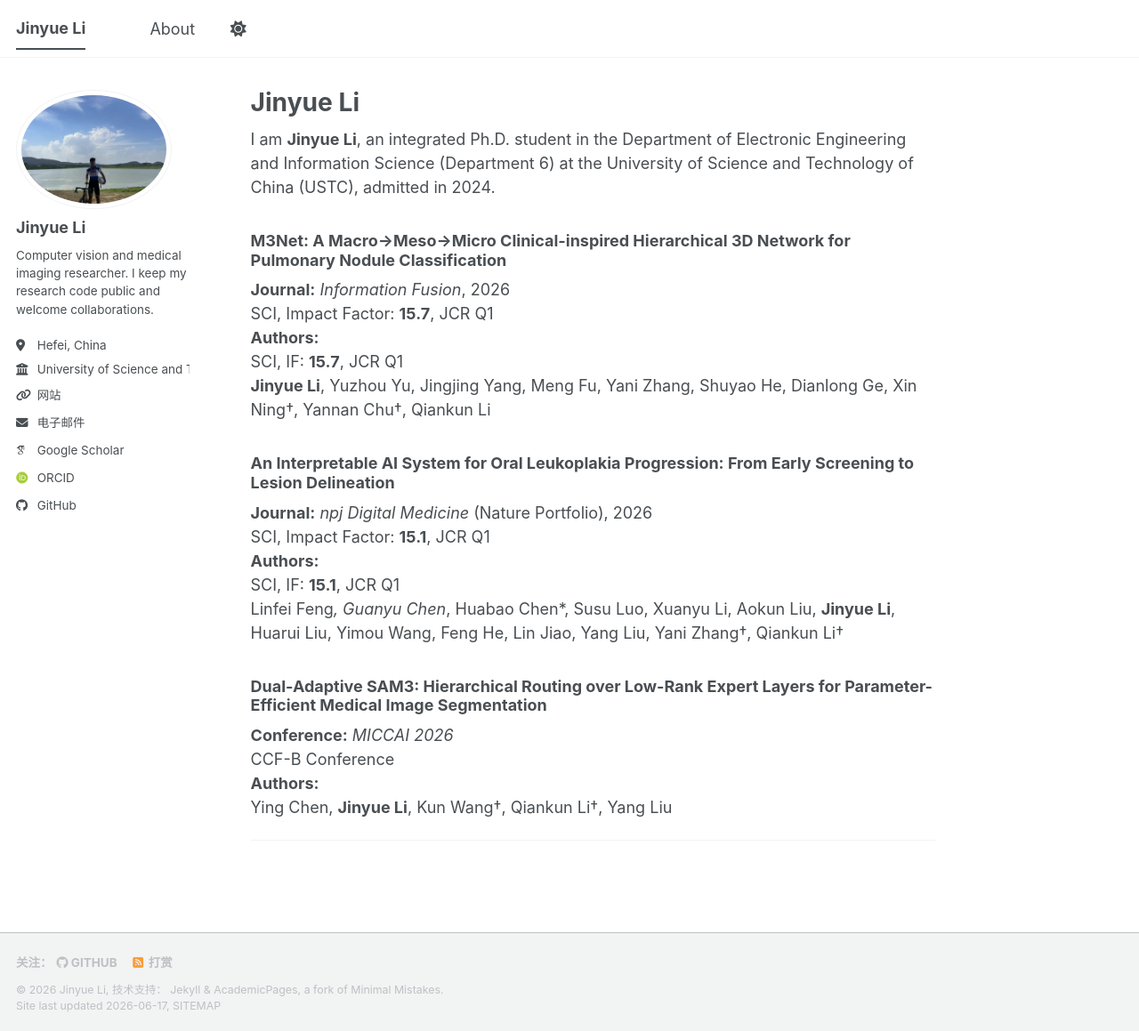
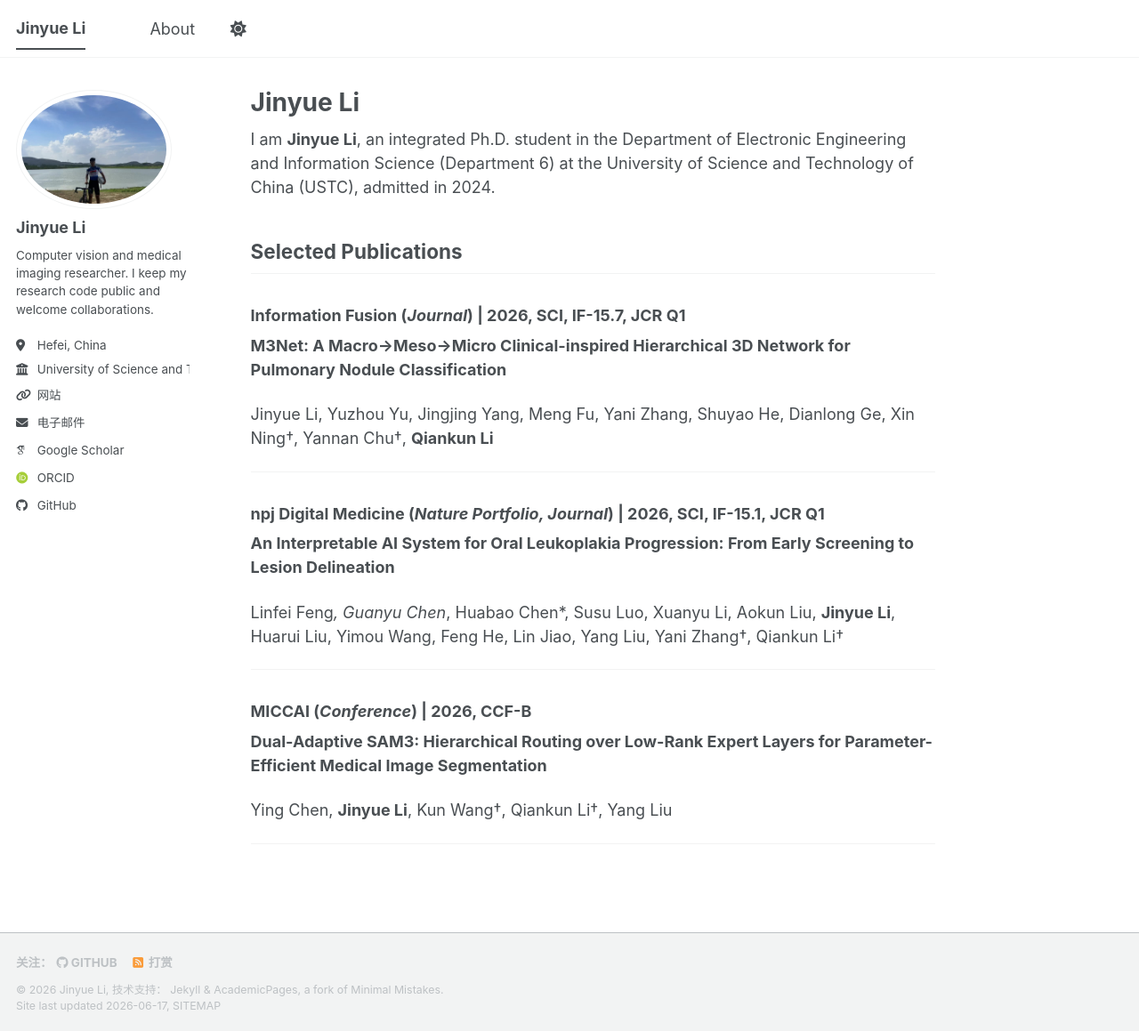
Before and after one commit to jylEcho/jylEcho.github.io, a Jekyll site: the page built from _pages/about.md, in a window 1280 px wide and 1159 px high. Shown: the whole window at 89% size. Built offline with Jekyll 4.4.1, drawn with Linux system fonts in a browser that asks for light colours; some web fonts are replaced; a script bundle is joined from its source files by our own code; library files that are not in the unit come from our copies.

Commit message:
Update about.md

```diff
--- a/_pages/about.md
+++ b/_pages/about.md
@@ -11,26 +11,25 @@ redirect_from:
 
 I am **Jinyue Li**, an integrated Ph.D. student in the Department of Electronic Engineering and Information Science (Department 6) at the University of Science and Technology of China (USTC), admitted in 2024.
 
-### M3Net: A Macro→Meso→Micro Clinical-inspired Hierarchical 3D Network for Pulmonary Nodule Classification
-**Journal:** *Information Fusion*, 2026
-SCI, Impact Factor: **15.7**, JCR Q1
-**Authors:**
-SCI, IF: **15.7**, JCR Q1
-**Jinyue Li**, Yuzhou Yu, Jingjing Yang, Meng Fu, Yani Zhang, Shuyao He, Dianlong Ge, Xin Ning†, Yannan Chu†, Qiankun Li
+## Selected Publications
 
+### **Information Fusion** (*Journal*) | 2026, SCI, IF-15.7, **JCR Q1**
+**M3Net: A Macro→Meso→Micro Clinical-inspired Hierarchical 3D Network for Pulmonary Nodule Classification**
 
-### An Interpretable AI System for Oral Leukoplakia Progression: From Early Screening to Lesion Delineation
-**Journal:** *npj Digital Medicine* (Nature Portfolio), 2026
-SCI, Impact Factor: **15.1**, JCR Q1
-**Authors:**
-SCI, IF: **15.1**, JCR Q1
+Jinyue Li, Yuzhou Yu, Jingjing Yang, Meng Fu, Yani Zhang, Shuyao He, Dianlong Ge, Xin Ning†, Yannan Chu†, **Qiankun Li**
+
+---
+
+### **npj Digital Medicine** (*Nature Portfolio, Journal*) | 2026, SCI, IF-15.1, **JCR Q1**
+**An Interpretable AI System for Oral Leukoplakia Progression: From Early Screening to Lesion Delineation**
+
 Linfei Feng*, Guanyu Chen*, Huabao Chen*, Susu Luo, Xuanyu Li, Aokun Liu, **Jinyue Li**, Huarui Liu, Yimou Wang, Feng He, Lin Jiao, Yang Liu, Yani Zhang†, Qiankun Li†
 
+---
 
-### Dual-Adaptive SAM3: Hierarchical Routing over Low-Rank Expert Layers for Parameter-Efficient Medical Image Segmentation
-**Conference:** *MICCAI 2026*
-CCF-B Conference
-**Authors:**
+### **MICCAI** (*Conference*) | 2026, **CCF-B**
+**Dual-Adaptive SAM3: Hierarchical Routing over Low-Rank Expert Layers for Parameter-Efficient Medical Image Segmentation**
+
 Ying Chen, **Jinyue Li**, Kun Wang†, Qiankun Li†, Yang Liu
 
 ---
```
